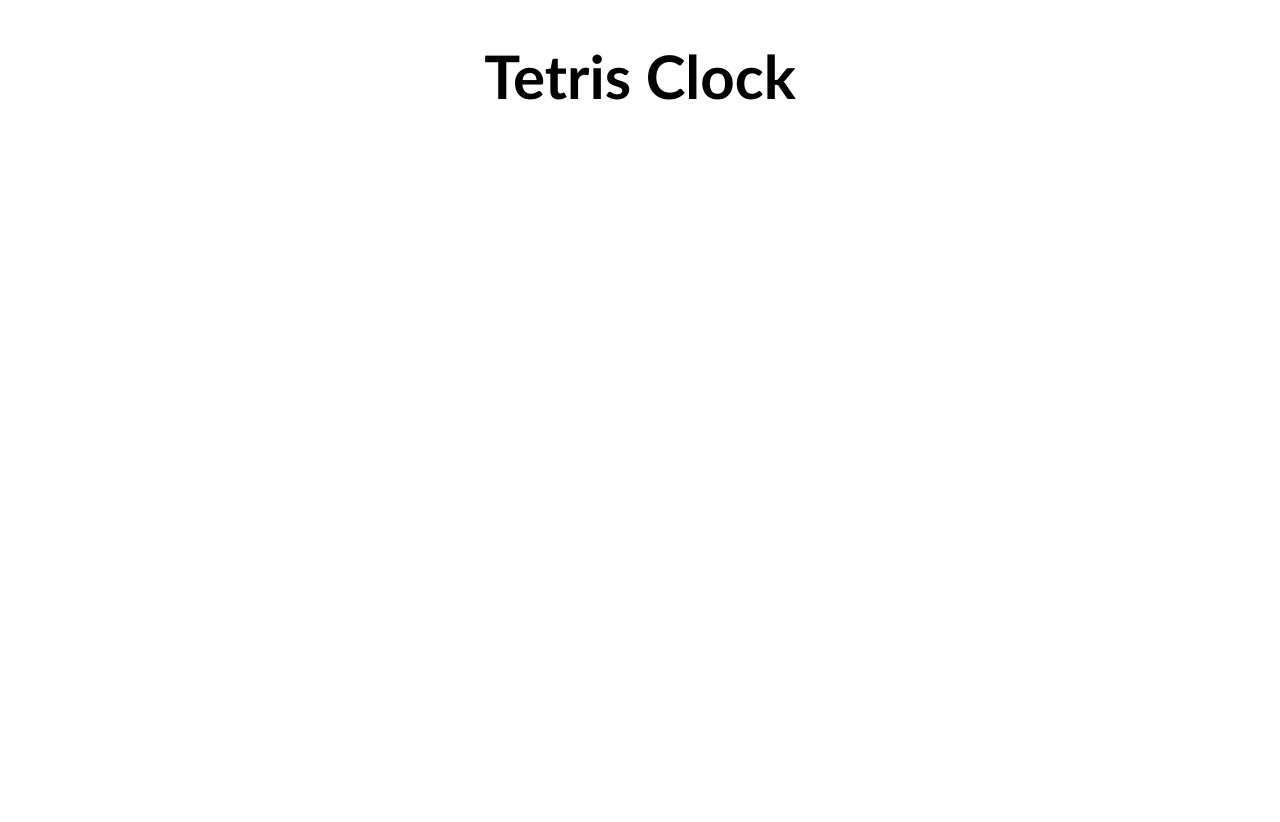
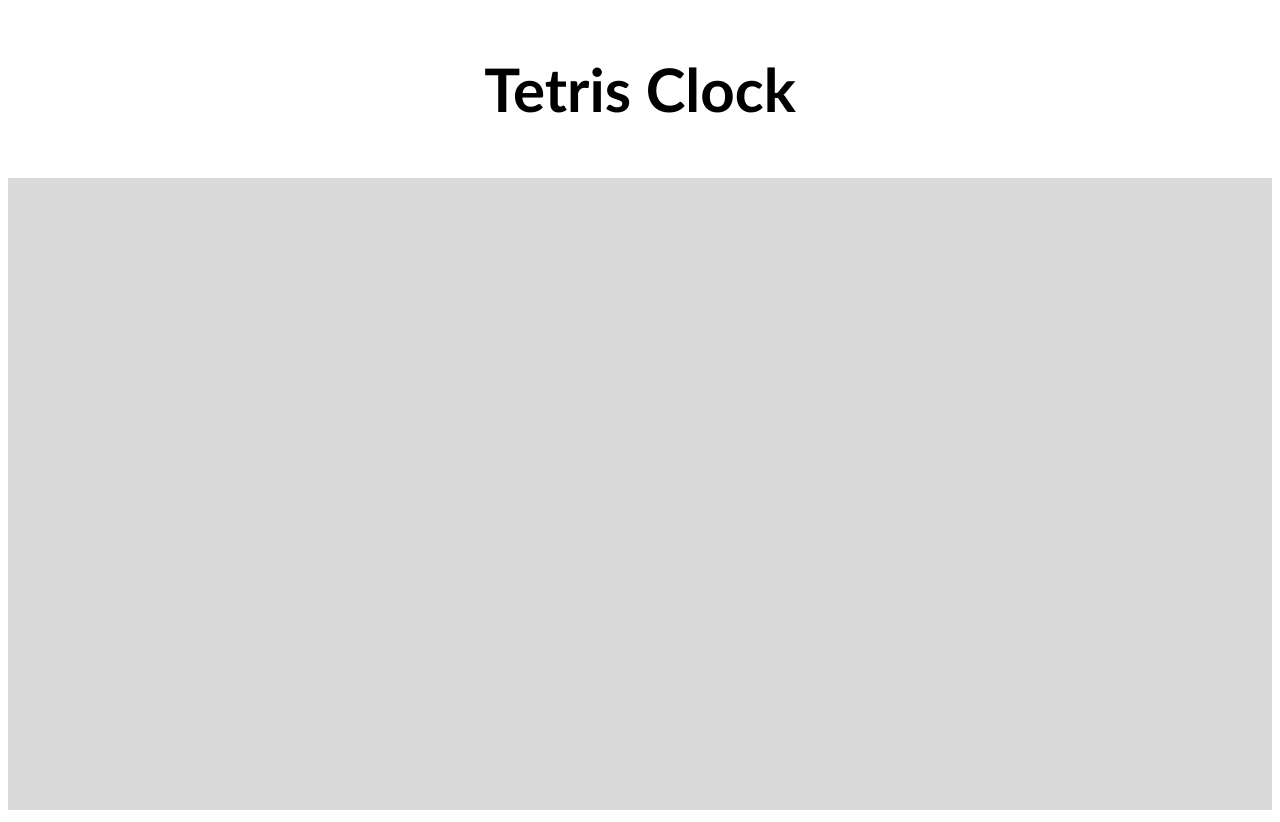
Before and after one commit to Naoise-Ryan/Clock-Project, a plain HTML site: page index.html in a window 1280 px wide. Before the commit the page ends 800 px from the top, so only its background shows below. Drawn offline with Linux system fonts and the light colour scheme.

Commit message:
Added basic JS loop

```diff
--- a/assets/css/style.css
+++ b/assets/css/style.css
@@ -2,4 +2,13 @@ h1 {
     font-size: 60px;
     font-family:'Gill Sans', 'Gill Sans MT', Calibri, 'Trebuchet MS', sans-serif ;
     text-align: center;
+    position: sticky;
+    top: 0;
+    background-color: white;
+    padding: 1%;
 }
+
+canvas {
+    width: 100%;
+    background-color: rgb(218, 218, 218);
+}
--- a/assets/js/script.js
+++ b/assets/js/script.js
@@ -0,0 +1,11 @@
+function codeLoop() {
+    draw()
+    window.requestAnimationFrame(codeLoop);
+}
+
+function draw() {
+    context.clearRect(0, 0, canvas.width, canvas.height); //Clears canvis
+
+}
+
+codeLoop()
--- a/index.html
+++ b/index.html
@@ -9,7 +9,10 @@
 </head>
 
 <body>
-    <h1>Tetris Clock</h1>
+    <div>
+        <h1>Tetris Clock</h1>
+        <canvas></canvas>
+    </div>
     <script src="assets/js/script.js"></script>
 </body>
 
```
